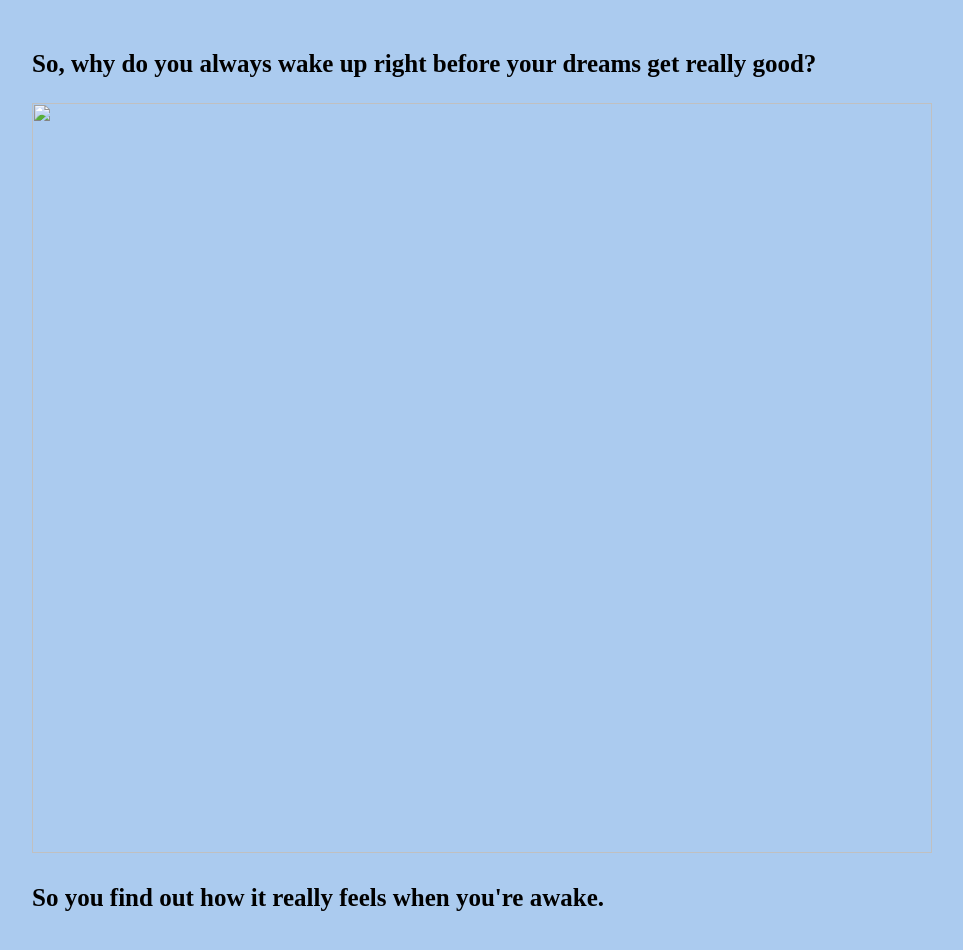
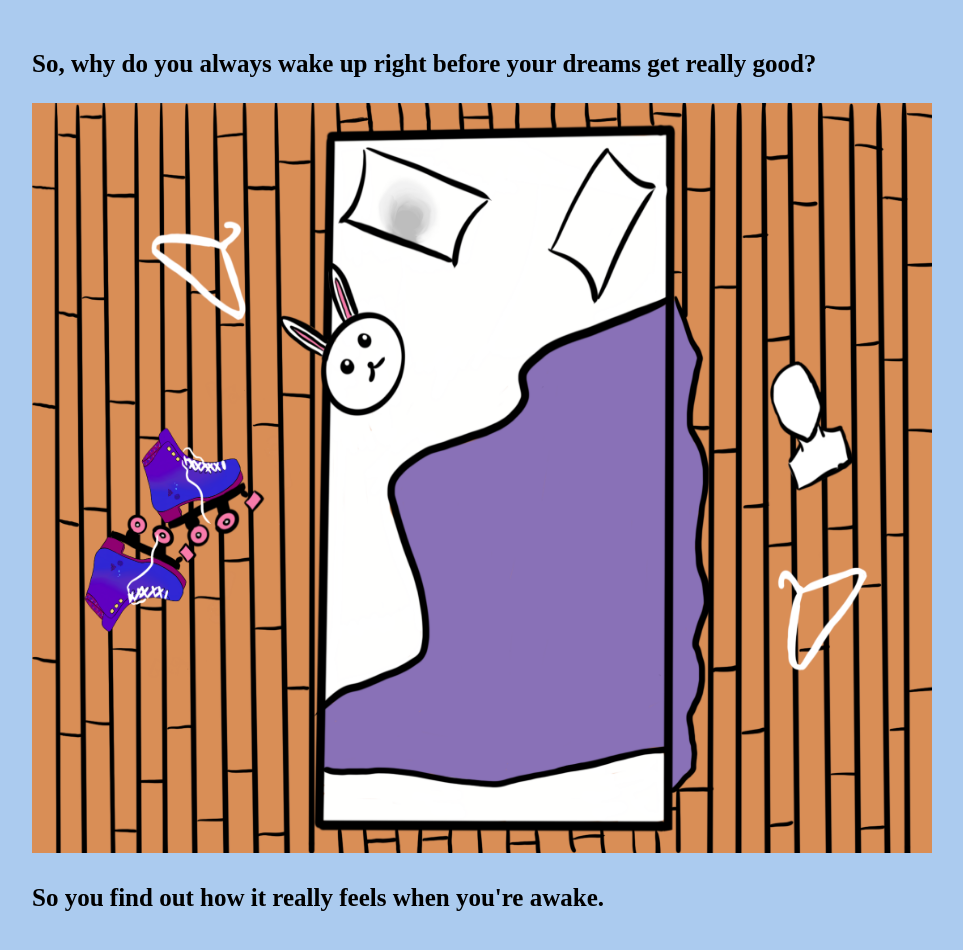
Before and after one commit to SBalek2/Wake-up-or-don-t, a plain HTML site: page last page.html in a window 1280 px wide. Shown: the whole page, without its empty margins (18-981 px from the left). Drawn offline with Linux system fonts and the light colour scheme.

Commit message:
Add files via upload

```diff
--- a/last page.html
+++ b/last page.html
@@ -12,7 +12,7 @@
 
 <body bgcolor="#abcbef" leftmargin="0" topmargin="0" marginwidth="0" marginheight="0">
 <p> <b>So, why do you always wake up right before your dreams get really good?</b></p>
-<p><img src="../../../Downloads/77DD2E7D-E047-4979-88A0-E3C730D3A295.png" width="900" height="750" alt=""/></p>
+<p><img src="images/77DD2E7D-E047-4979-88A0-E3C730D3A295.png" width="900" height="750" alt=""/></p>
 <p><b>So you find out how it really feels when you're awake.</b></p>
 <p>&nbsp;</p>
 </body>
```
